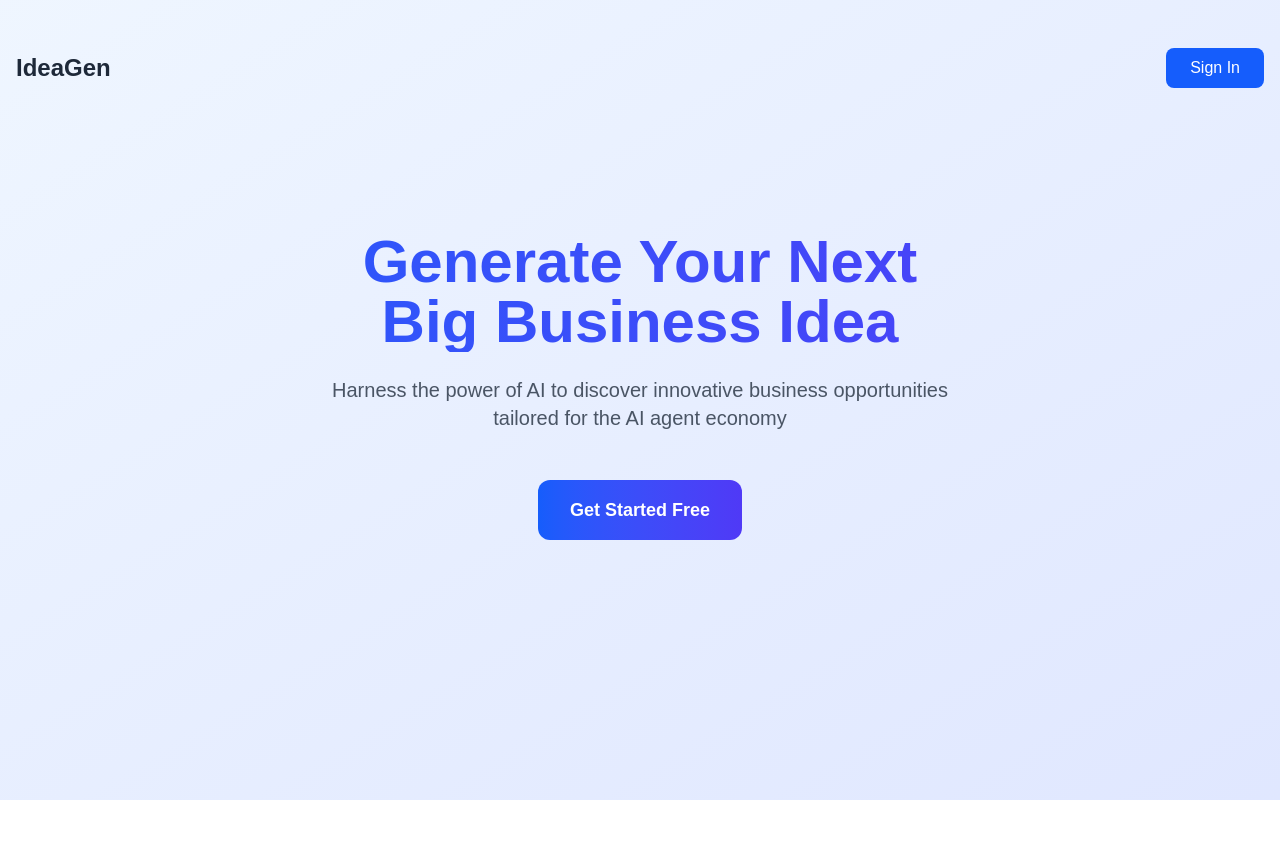
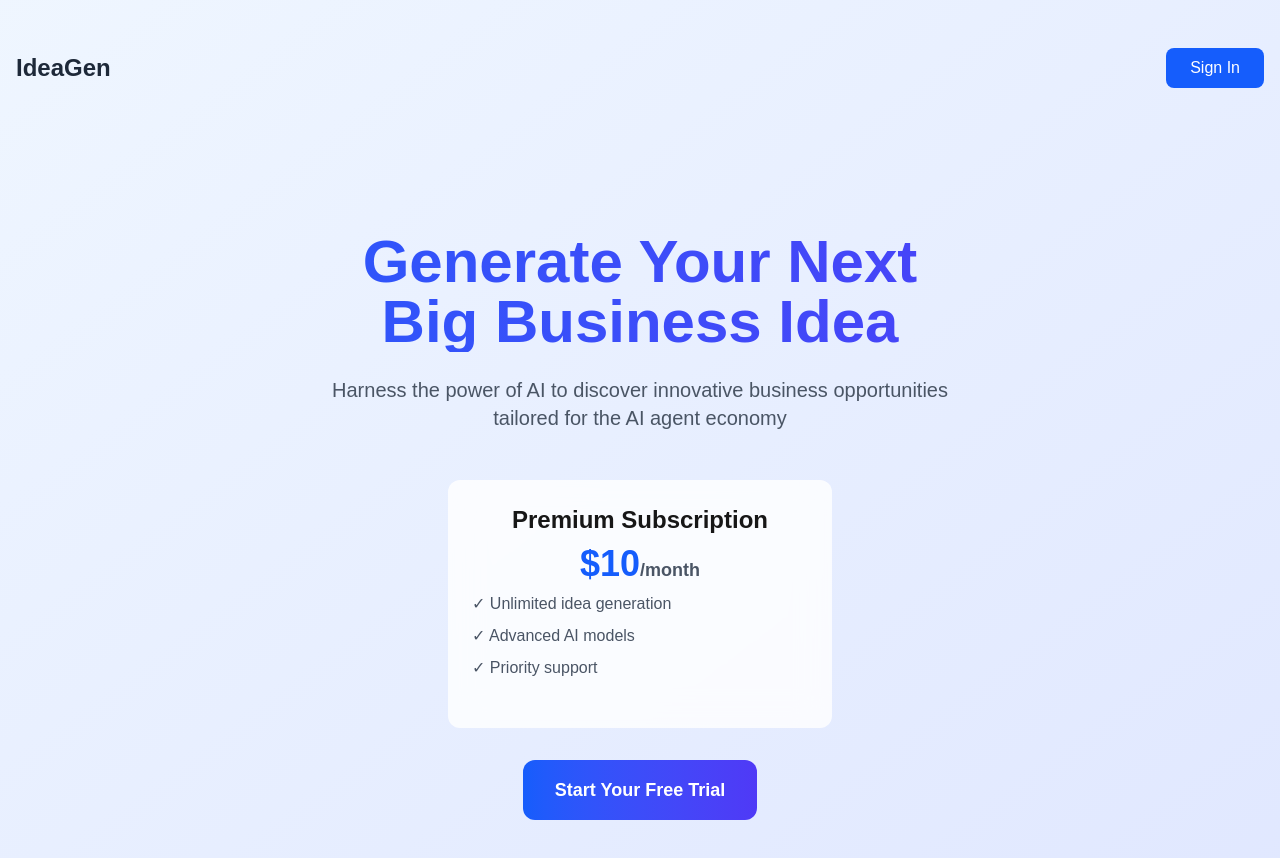
Before and after one commit to popsiclebar/SaaS-AI-Project, a Next.js app: page / in a window 1280 px wide. Shown: the top 858 px of the page. Before the commit the page ends 800 px from the top, so only its background shows below. Built offline with nearby package versions, Linux system fonts and the light colour scheme; no server answers.

Commit message:
add billing functions

```diff
--- a/pages/index.tsx
+++ b/pages/index.tsx
@@ -45,17 +45,28 @@ export default function Home() {
             Harness the power of AI to discover innovative business opportunities tailored for the AI agent economy
           </p>
 
+          {/* Pricing Preview */}
+          <div className="bg-white/80 dark:bg-gray-800/80 backdrop-blur-lg rounded-xl p-6 max-w-sm mx-auto mb-8">
+            <h3 className="text-2xl font-bold mb-2">Premium Subscription</h3>
+            <p className="text-4xl font-bold text-blue-600 mb-2">$10<span className="text-lg text-gray-600">/month</span></p>
+            <ul className="text-left text-gray-600 dark:text-gray-400 mb-6">
+              <li className="mb-2">✓ Unlimited idea generation</li>
+              <li className="mb-2">✓ Advanced AI models</li>
+              <li className="mb-2">✓ Priority support</li>
+            </ul>
+          </div>
+
           <SignedOut>
             <SignInButton mode="modal">
               <button className="bg-gradient-to-r from-blue-600 to-indigo-600 hover:from-blue-700 hover:to-indigo-700 text-white font-bold py-4 px-8 rounded-xl text-lg transition-all transform hover:scale-105">
-                Get Started Free
+                Start Your Free Trial
               </button>
             </SignInButton>
           </SignedOut>
           <SignedIn>
             <Link href="/product">
               <button className="bg-gradient-to-r from-blue-600 to-indigo-600 hover:from-blue-700 hover:to-indigo-700 text-white font-bold py-4 px-8 rounded-xl text-lg transition-all transform hover:scale-105">
-                Generate Ideas Now
+                Access Premium Features
               </button>
             </Link>
           </SignedIn>
--- a/pages/product.tsx
+++ b/pages/product.tsx
@@ -6,20 +6,23 @@ import remarkGfm from 'remark-gfm';
 import remarkBreaks from 'remark-breaks';
 import { useAuth } from '@clerk/nextjs';
 import { fetchEventSource } from '@microsoft/fetch-event-source';
+import { Protect, PricingTable, UserButton } from '@clerk/nextjs';
 
-export default function Product() {
+function StreamController () {
     const [idea, setIdea] = useState<string>("Click Start to generate an idea");
     const [isStreaming, setIsStreaming] = useState(false);
     const abortCtrlRef = useRef<AbortController | null>(null);
     const { getToken } = useAuth(); // 👈 get auth state
 
-    const handleStreamToggle = async () => {
+    const HandleStreamToggle = async() => {
+        // Verify user is authenticated
         const token = await getToken();
         if (!token) {
             setIdea("Authentication required");
             return;
         }
 
+        // Switching between streaming and stopping
         if(!isStreaming) {
             if(abortCtrlRef.current) {
                 abortCtrlRef.current.abort();
@@ -55,7 +58,7 @@ export default function Product() {
             }
             setIsStreaming(false);
             console.log("Streaming is stopped by user");
-        }
+        };
     };
 
     useEffect(() => {
@@ -63,8 +66,7 @@ export default function Product() {
             abortCtrlRef.current?.abort();
             abortCtrlRef.current = null;
         }
-    }, [])
-
+    }, []);
 
     return (
         <main className="min-h-screen bg-gradient-to-br from-blue-50 to-indigo-100 dark:from-gray-900 dark:to-gray-800">
@@ -82,7 +84,7 @@ export default function Product() {
                 {/* Control button */}
                 <div className='text-center mb-12'>
                     <button
-                        onClick={handleStreamToggle}
+                        onClick={HandleStreamToggle}
                         className={`px-6 py-3 rounded-xl text-white font-semibold shadow-md transition
                             ${isStreaming ? "bg-red-500 hover:bg-red-600" : "bg-blue-500 hover:bg-blue-600"}`}
                     >
@@ -114,3 +116,36 @@ export default function Product() {
         </main>
     );
 }
+
+export default function Product() {
+    return (
+        <main className="min-h-screen bg-gradient-to-br from-blue-50 to-indigo-100 dark:from-gray-900 dark:to-gray-800">
+            {/* User Menu in Top Right */}
+            <div className="absolute top-4 right-4">
+                <UserButton showName={true} />
+            </div>
+
+            {/* Subscription Protection */}
+            <Protect
+                plan="premium_subscription" // name of the subscription plan in Clerk
+                fallback={
+                    <div className="container mx-auto px-4 py-12">
+                        <header className="text-center mb-12">
+                            <h1 className="text-5xl font-bold bg-gradient-to-r from-blue-600 to-indigo-600 bg-clip-text text-transparent mb-4">
+                                Choose Your Plan
+                            </h1>
+                            <p className="text-gray-600 dark:text-gray-400 text-lg mb-8">
+                                Unlock unlimited AI-powered business ideas
+                            </p>
+                        </header>
+                        <div className="max-w-4xl mx-auto">
+                            <PricingTable />
+                        </div>
+                    </div>
+                }
+            >
+                <StreamController />
+            </Protect>
+        </main>
+    );
+}
```
